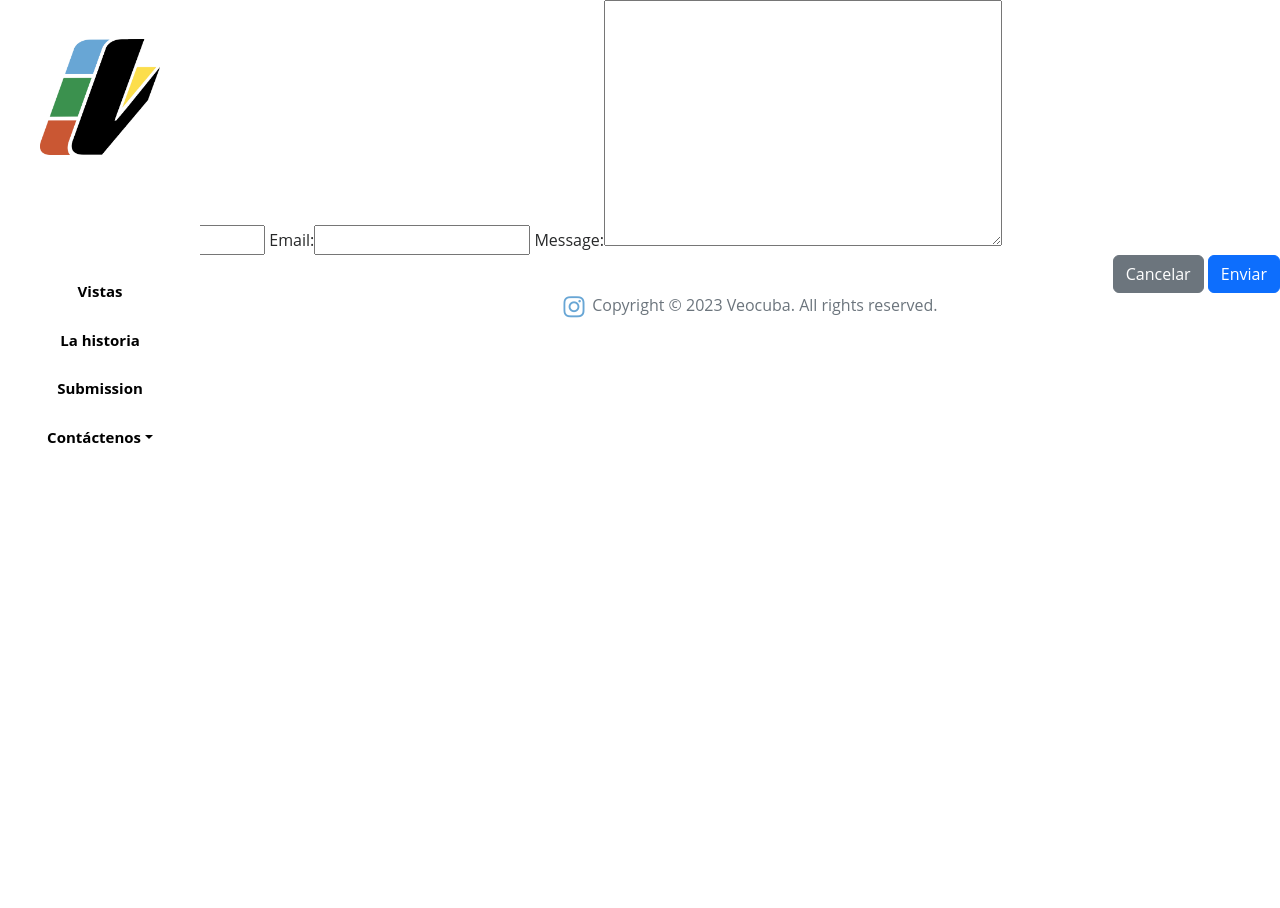
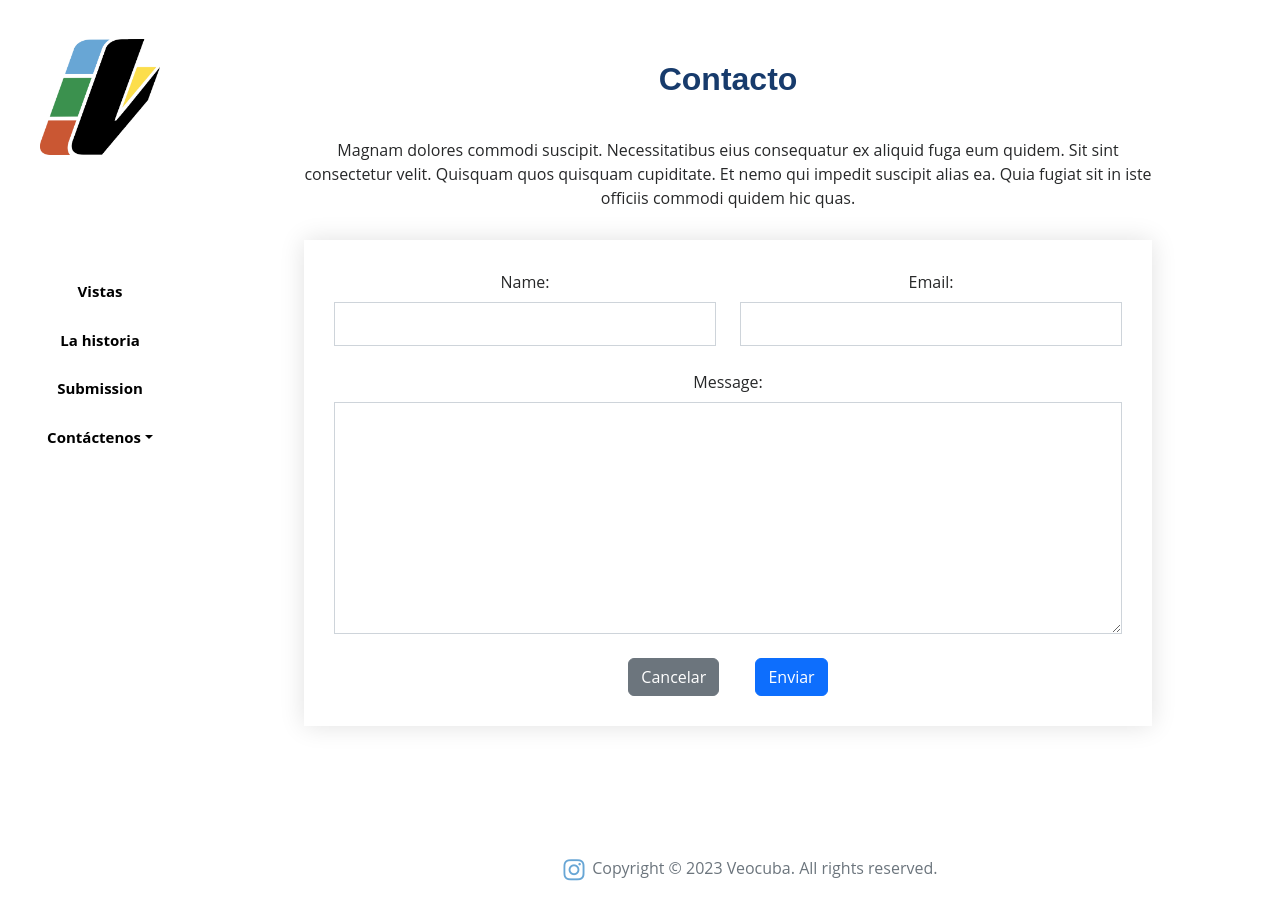
Before and after one commit to yandivd/VeoCuba, a Django app: page /contact/ in a window 1280 px wide. Before the commit the page ends 443 px from the top, so only its background shows below. Run offline with Django 3.2, Linux system fonts and the light colour scheme; some libraries are stand-ins or nearby versions.

Commit message:
style contact

```diff
--- a/main/admin.py
+++ b/main/admin.py
@@ -3,7 +3,7 @@ from .models import *
 
 # Register your models here.
 class ImageAdmin(admin.ModelAdmin):
-    list_display = ('nombre','ig', 'categoria', 'email', 'foto',)
+    list_display = ('id','nombre','ig', 'categoria', 'email', 'foto',)
     list_filter = ('categoria','estado',)
 
 class EstadoAdmin(admin.ModelAdmin):
--- a/main/static/css-veo/main.css
+++ b/main/static/css-veo/main.css
@@ -79,3 +79,29 @@ a.link-dropdown:hover {
         margin-left: 280px;
     }
 }
+
+.send-email{
+     width: 100%;
+  padding: 30px;
+  background: #fff;
+  box-shadow: 0 0 24px 0 rgba(0, 0, 0, 0.12);
+}
+
+.send-email label {
+  padding-bottom: 8px;
+}
+
+.send-email input,
+.send-email textarea {
+  border-radius: 0;
+  box-shadow: none;
+  font-size: 14px;
+}
+
+.send-email input {
+  height: 44px;
+}
+
+.send-email textarea {
+  padding: 10px 15px;
+}
--- a/main/templates/main/contact.html
+++ b/main/templates/main/contact.html
@@ -2,19 +2,78 @@
 {% load static %}
 {% block content %}
 
-        <!-- ======= Contact Section ======= -->
-        <form action="" method="post">
-        {% csrf_token %}
-        <label for="id_name">Name:</label><input type="text" name="name" maxlength="50" required="" id="id_name">
-        <label for="id_email">Email:</label><input type="email" name="email" maxlength="254" required="" id="id_email">
-        <label for="id_message">Message:</label><textarea name="message" cols="40" rows="10" required="" id="id_message"></textarea>
+    <!-- ======= Contact Section ======= -->
+    <section id="contact" class="contact text-center">
+      <div class="container">
+        <div class="section-title">
+          <h2>Contacto</h2>
+          <p>Magnam dolores commodi suscipit. Necessitatibus eius consequatur ex aliquid fuga eum quidem. Sit sint consectetur velit. Quisquam quos quisquam cupiditate. Et nemo qui impedit suscipit alias ea. Quia fugiat sit in iste officiis commodi quidem hic quas.</p>
+        </div>
+
+        <div class="row mx-auto text-center">
+          <div class="d-flex align-items-stretch">
 
 
-<div class="d-flex justify-content-end">
-  <button type="reset" value="Cancelar" class="btn btn-secondary">Cancelar</button><!---El tipo submit es el q recarga la pag y envia los datos-->
-  &nbsp;
-  <button type="submit" id="btnEnviar" class="btn btn-primary">Enviar</button><!--El tipo submit es el q recarga la pag y envia los datos-->
-</div>
-</form>
+           <form action="" method="post" class="send-email">
+                {% csrf_token %}
+               <div class="row">
+                   <div class="form-group col-md-6">
+                       <label for="id_name">Name:</label>
+                       <input type="text" name="name" maxlength="50" required="" id="id_name" class="form-control">
+                   </div>
+                  <div class="form-group col-md-6">
+                        <label for="id_email">Email:</label>
+                        <input type="email" name="email" maxlength="254" required="" id="id_email" class="form-control">
+                  </div>
+               </div>
+
+               <div class="mt-4">
+                     <label for="id_message">Message:</label>
+                    <textarea name="message" cols="40" rows="10" required="" id="id_message" class="form-control"></textarea>
+
+               </div>
+
+                <div class="d-flex justify-content-center mt-4">
+                  <button type="reset" value="Cancelar" class="btn btn-secondary mx-3">Cancelar</button><!---El tipo submit es el q recarga la pag y envia los datos-->
+                  &nbsp;
+                  <button type="submit" id="btnEnviar" class="btn btn-primary mx-3">Enviar</button><!--El tipo submit es el q recarga la pag y envia los datos-->
+                </div>
+        </form>
+
+{#                              <form action="" method="post" class="php-email-form">#}
+{#                {% csrf_token %}#}
+{#                  <div class="row">#}
+{#                    <div class="form-group col-md-6">#}
+{#                        <label for="id_name">Name:</label>#}
+{#                        <input type="text" name="name" maxlength="50" class="form-control" required="" id="id_name">#}
+{#                    </div>#}
+{##}
+{#                    <div class="form-group col-md-6">#}
+{#                        <label for="id_email">Email:</label>#}
+{#                        <input type="email" name="email" class="form-control" maxlength="254" required="" id="id_email">#}
+{#                    </div>#}
+{#                  </div>#}
+{##}
+{#                  <div class="form-group">#}
+{#                      <label for="id_message">Message:</label>#}
+{#                      <textarea name="message" class="form-control" cols="40" rows="10" required="" id="id_message"></textarea>#}
+{#                  </div>#}
+{##}
+{#                <div class="d-flex justify-content-center">#}
+{#                  <button type="reset" value="Cancelar" class="btn btn-secondary">Cancelar</button><!---El tipo submit es el q recarga la pag y envia los datos-->#}
+{##}
+{#                  <button type="submit" id="btnEnviar" class="btn btn-primary mx-3">Enviar</button><!--El tipo submit es el q recarga la pag y envia los datos-->#}
+{#                </div>#}
+{#            </form>#}
+
+          </div>
+
+        </div>
+
+      </div>
+    </section>
+
+
+
 
 {% endblock %}
--- a/main/views.py
+++ b/main/views.py
@@ -9,8 +9,13 @@ from django.conf import settings
 def index(request):
     estado1 = Estado.objects.get(nombre='ok')
     fotos = Imagen.objects.all().filter(estado=estado1)
+    menor = 9999999999999
+    for i in fotos:
+        if i.id<menor:
+            menor=i.id
     data={
         'fotos': fotos,
+        'menor': menor,
     }
     return render(request, 'main/index.html', data)
 
```
Also changed, not shown: main/static/assets/css/style.css (+1 -67 lines), main/templates/main/about.html (+5 -5 lines), main/templates/main/index.html (+12 -11 lines), db.sqlite3.
